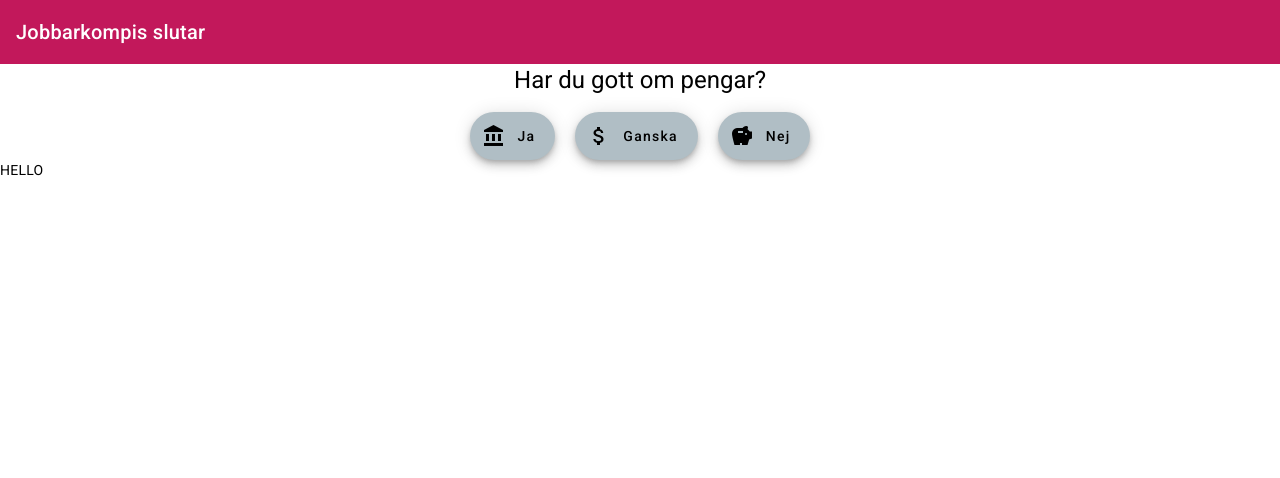
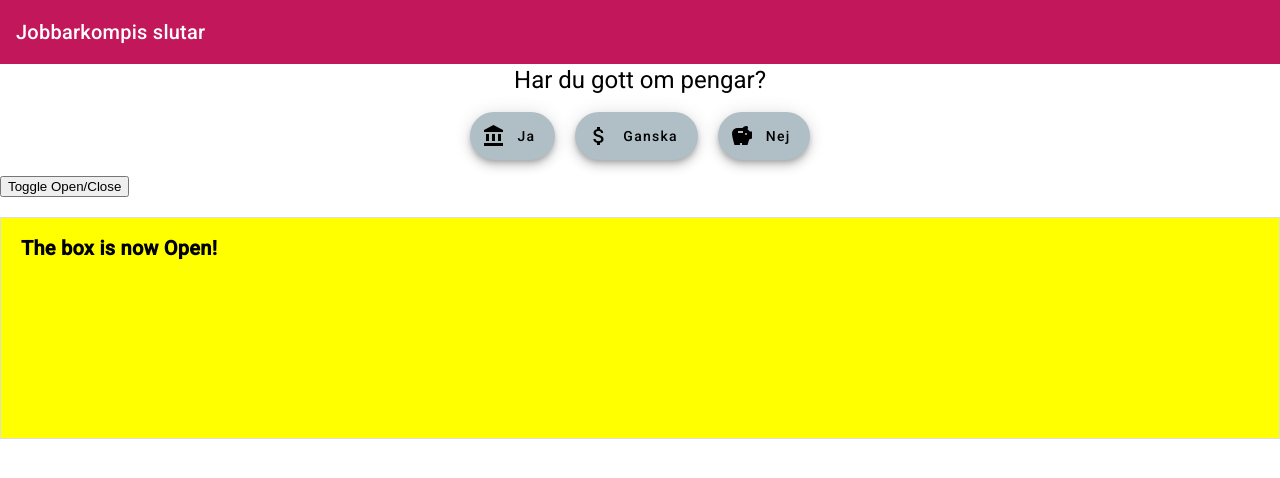
Before and after one commit to smoksnes/how-much2, an Angular app in the folder How-Much/: page /flows/1 in a window 1280 px wide. Shown: the top 478 px of the page. Built offline with nearby package versions, Linux system fonts and the light colour scheme.

Commit message:
animation

```diff
--- a/How-Much/src/app/components/reaction/reaction.component.html
+++ b/How-Much/src/app/components/reaction/reaction.component.html
@@ -1 +1,6 @@
-<p>HELLO</p>
+<nav>
+    <button type="button" (click)="toggle()">Toggle Open/Close</button>
+  </nav>
+  <div [@openClose]="isOpen ? 'open' : 'closed'" class="open-close-container">
+    <p>The box is now {{ isOpen ? 'Open' : 'Closed' }}!</p>
+  </div>
--- a/How-Much/src/app/components/reaction/reaction.component.scss
+++ b/How-Much/src/app/components/reaction/reaction.component.scss
@@ -0,0 +1,12 @@
+:host {
+    display: block;
+    margin-top: 1rem;
+  }
+  .open-close-container {
+    border: 1px solid #dddddd;
+    margin-top: 1em;
+    padding: 20px 20px 0px 20px;
+    color: #000000;
+    font-weight: bold;
+    font-size: 20px;
+  }
--- a/How-Much/src/app/components/reaction/reaction.component.ts
+++ b/How-Much/src/app/components/reaction/reaction.component.ts
@@ -1,5 +1,6 @@
-import { Component } from '@angular/core';
-import { trigger, state, style, transition, animate } from '@angular/animations';
+import {Component, Input} from '@angular/core';
+import {trigger, transition, state, animate, style, AnimationEvent} from '@angular/animations';
+
 
 @Component({
   selector: 'reaction',
@@ -7,17 +8,52 @@ import { trigger, state, style, transition, animate } from '@angular/animations'
   templateUrl: './reaction.component.html',
   styleUrl: './reaction.component.scss',
   animations: [
-    trigger('flowInFadeOut', [
-      state('void', style({ transform: 'translateY(100%)', opacity: 0 })),
-      state('*', style({ transform: 'translateY(0)', opacity: 1 })),
-      transition('void => *', [
-        animate('1s ease-out')
-      ]),
-      transition('* => void', [
-        animate('1s ease-in', style({ opacity: 0 }))
-      ])
-    ])
-  ]
+    trigger('openClose', [
+      // ...
+      state(
+        'open',
+        style({
+          height: '200px',
+          opacity: 1,
+          backgroundColor: 'yellow',
+        }),
+      ),
+      state(
+        'closed',
+        style({
+          height: '100px',
+          opacity: 0.8,
+          backgroundColor: 'blue',
+        }),
+      ),
+      transition('open => closed', [animate('1s')]),
+      transition('closed => open', [animate('0.5s')]),
+      transition('* => closed', [animate('1s')]),
+      transition('* => open', [animate('0.5s')]),
+      transition('open <=> closed', [animate('0.5s')]),
+      transition('* => open', [animate('1s', style({opacity: '*'}))]),
+      transition('* => *', [animate('1s')]),
+    ]),
+  ],
 })
 export class ReactionComponent {
+  isOpen = true;
+  toggle() {
+    this.isOpen = !this.isOpen;
+  }
+  onAnimationEvent(event: AnimationEvent) {
+
+    // openClose is trigger name in this example
+    console.warn(`Animation Trigger: ${event.triggerName}`);
+    // phaseName is "start" or "done"
+    console.warn(`Phase: ${event.phaseName}`);
+    // in our example, totalTime is 1000 (number of milliseconds in a second)
+    console.warn(`Total time: ${event.totalTime}`);
+    // in our example, fromState is either "open" or "closed"
+    console.warn(`From: ${event.fromState}`);
+    // in our example, toState either "open" or "closed"
+    console.warn(`To: ${event.toState}`);
+    // the HTML element itself, the button in this case
+    console.warn(`Element: ${event.element}`);
+  }
 }
```
